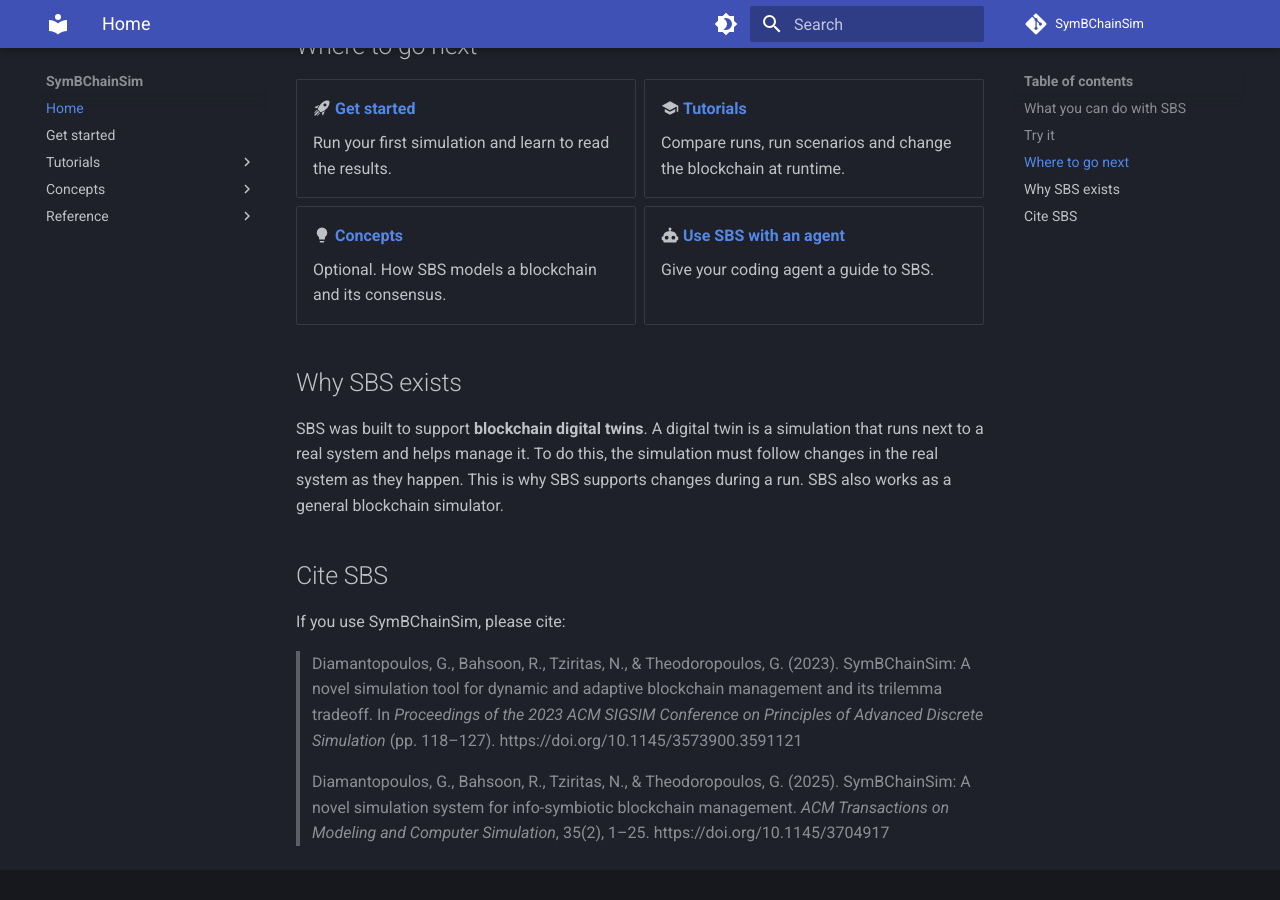
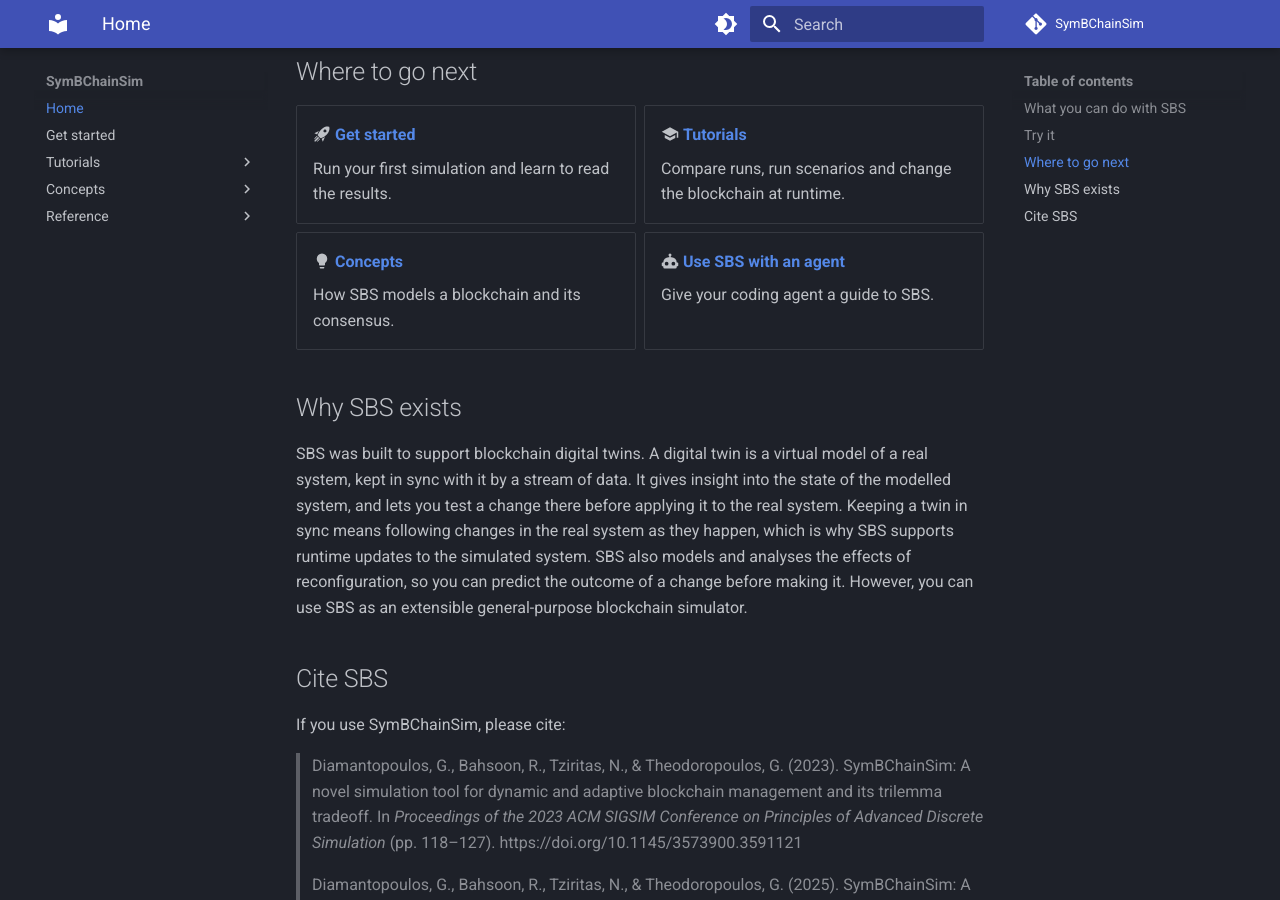
Before and after one commit to GiorgDiama/SymBChainSim, an MkDocs documentation site: the page built from docs/index.md, in a window 1280 px wide and 900 px high, scrolled down 952 px. Built offline with MkDocs 1.6.1 and Material for MkDocs 9.7.7, drawn with Linux system fonts in a browser that asks for light colours; comment, search, counter and statistics services are not loaded; some of the changed text lies outside the part shown.

Commit message:
Improved README and index

```diff
--- a/docs/index.md
+++ b/docs/index.md
@@ -1,8 +1,8 @@
 # SymBChainSim
 
-SymBChainSim (SBS) is a blockchain simulator written in Python.
-You can change the blockchain **while the simulation runs**.
-For example, you can switch the consensus protocol, the block size or the network conditions mid-run.
+SymBChainSim (SBS) is a discrete-event blockchain simulator written in Python, built for blockchain digital twins.
+Data-driven: supports updating the simulated system (network, nodes, etc.) from data while the simulation runs.
+Reconfiguration: supports changes to the blockchain's configuration (the consensus protocol, block size, etc) during runtime and models the effects.
 
 ## What you can do with SBS
 
@@ -50,7 +50,7 @@
 
 -   :material-lightbulb: **[Concepts](concepts/des.md)**
 
-    Optional. How SBS models a blockchain and its consensus.
+    How SBS models a blockchain and its consensus.
 
 -   :material-robot: **[Use SBS with an agent](reference/agents.md)**
 
@@ -60,11 +60,12 @@
 
 ## Why SBS exists
 
-SBS was built to support **blockchain digital twins**.
-A digital twin is a simulation that runs next to a real system and helps manage it.
-To do this, the simulation must follow changes in the real system as they happen.
-This is why SBS supports changes during a run.
-SBS also works as a general blockchain simulator.
+SBS was built to support blockchain digital twins.
+A digital twin is a virtual model of a real system, kept in sync with it by a stream of data.
+It gives insight into the state of the modelled system, and lets you test a change there before applying it to the real system.
+Keeping a twin in sync means following changes in the real system as they happen, which is why SBS supports runtime updates to the simulated system.
+SBS also models and analyses the effects of reconfiguration, so you can predict the outcome of a change before making it.
+However, you can use SBS as an extensible general-purpose blockchain simulator.
 
 ## Cite SBS
 
```
Also changed, not shown: README.md (+3 -2 lines).
